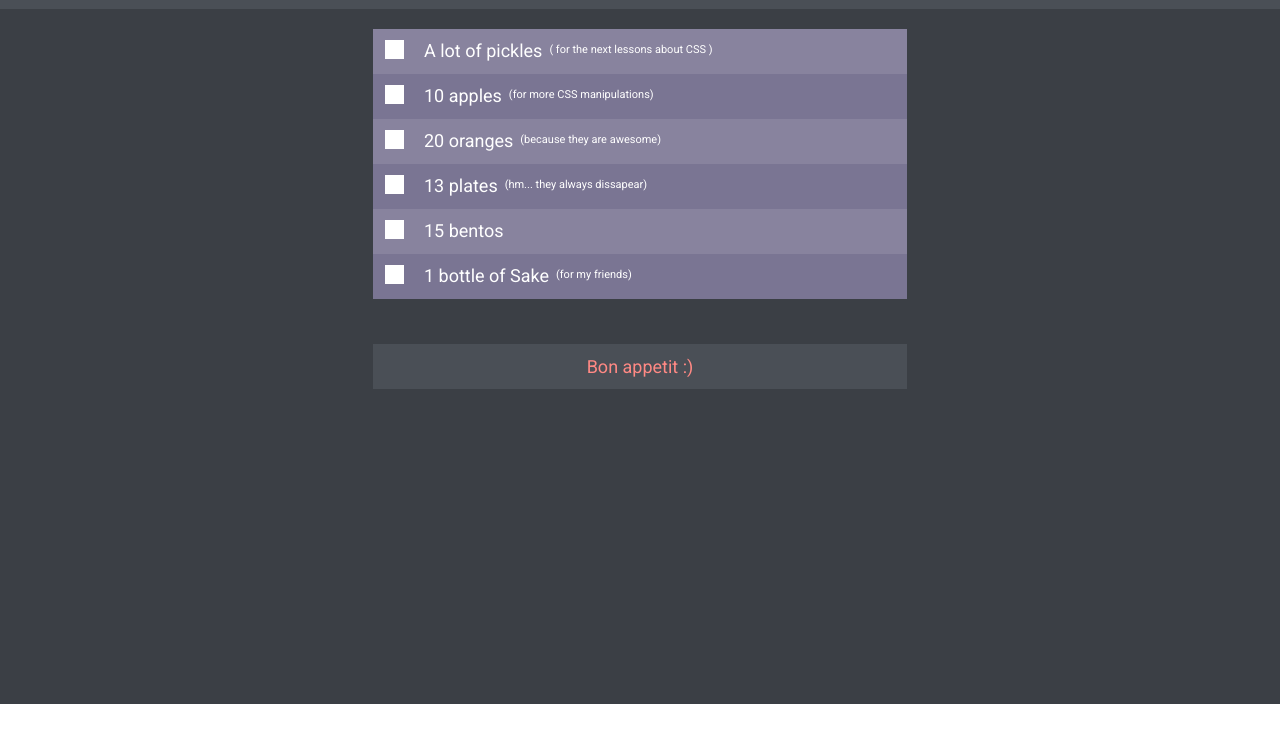
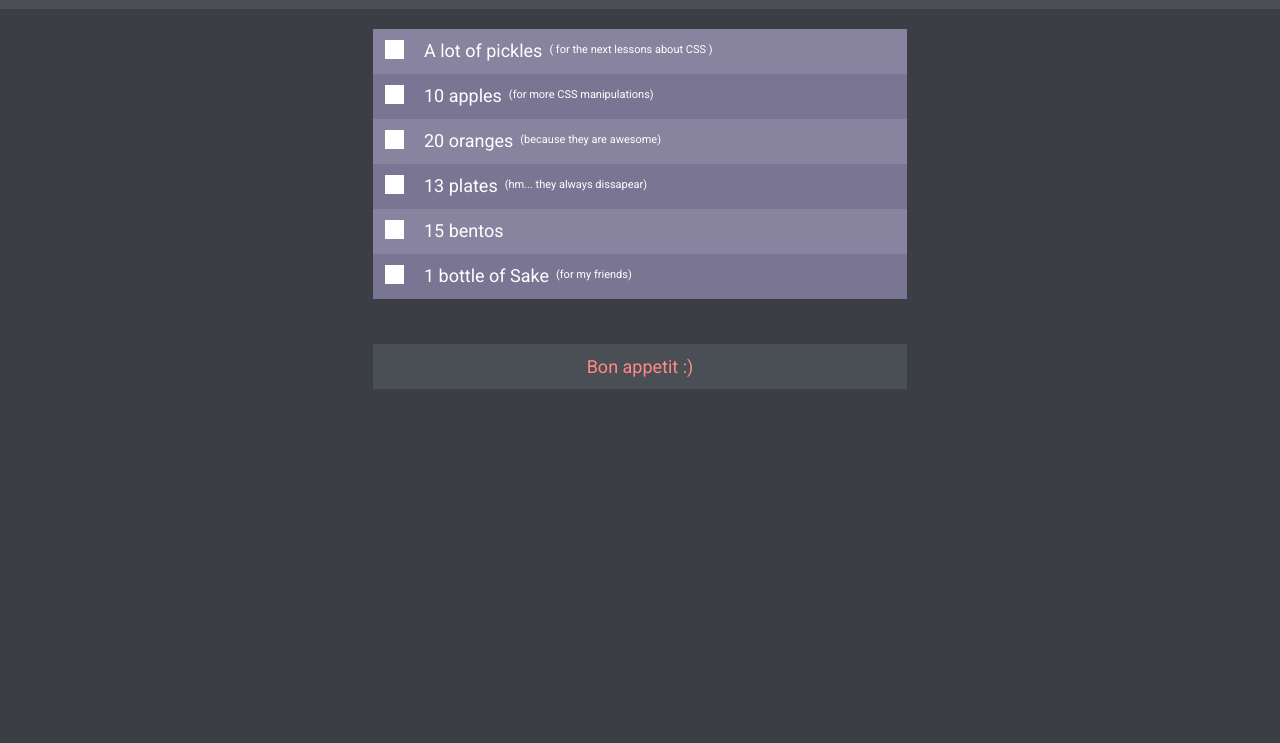
Before and after one commit to dymovv1/HW-07-Selectors, a plain HTML site: page index.html in a window 1280 px wide. Shown: the part 69-812 px from the top of the page. Drawn offline with Linux system fonts and the light colour scheme.

Commit message:
50vh in footer

```diff
--- a/style/style.css
+++ b/style/style.css
@@ -152,7 +152,7 @@ span + span {
 
 footer {
     background: #3B3F45;
-    height: 45%;
+    height: 50vh;
 
 }
 
```
